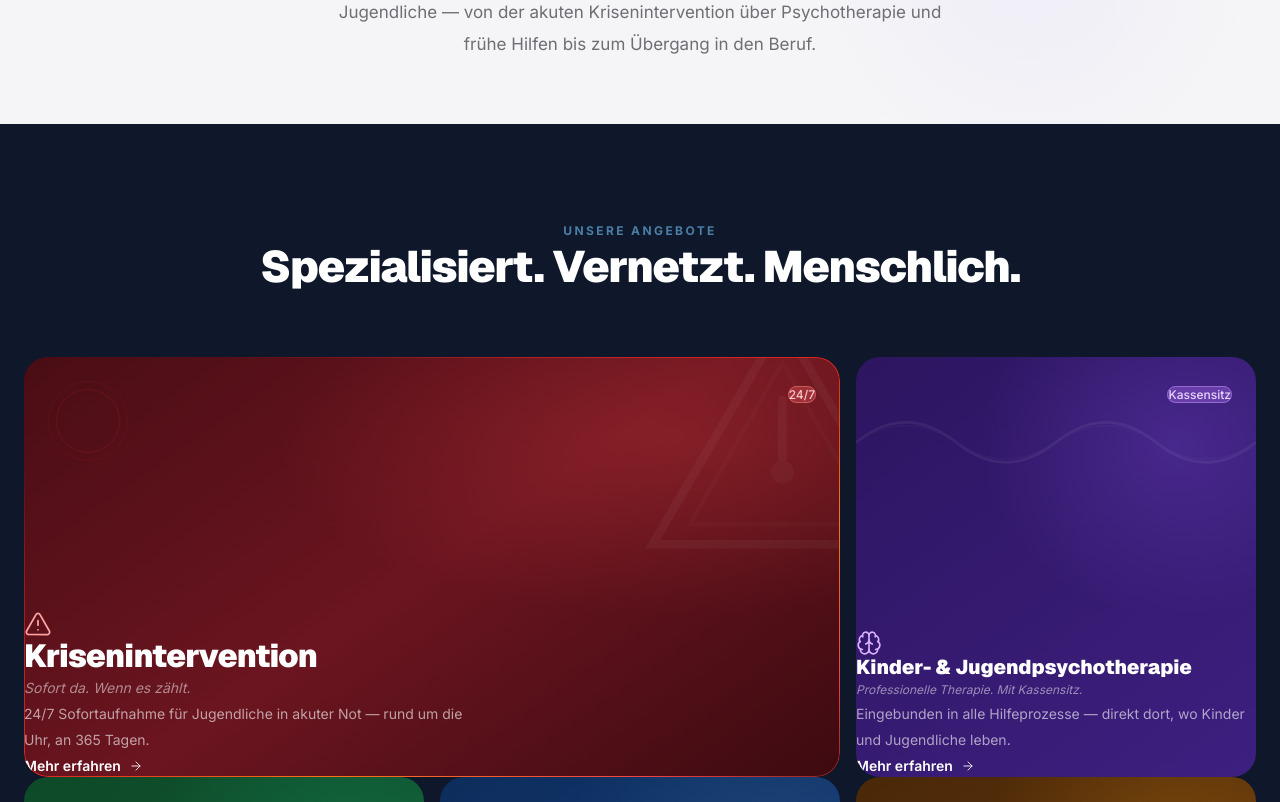
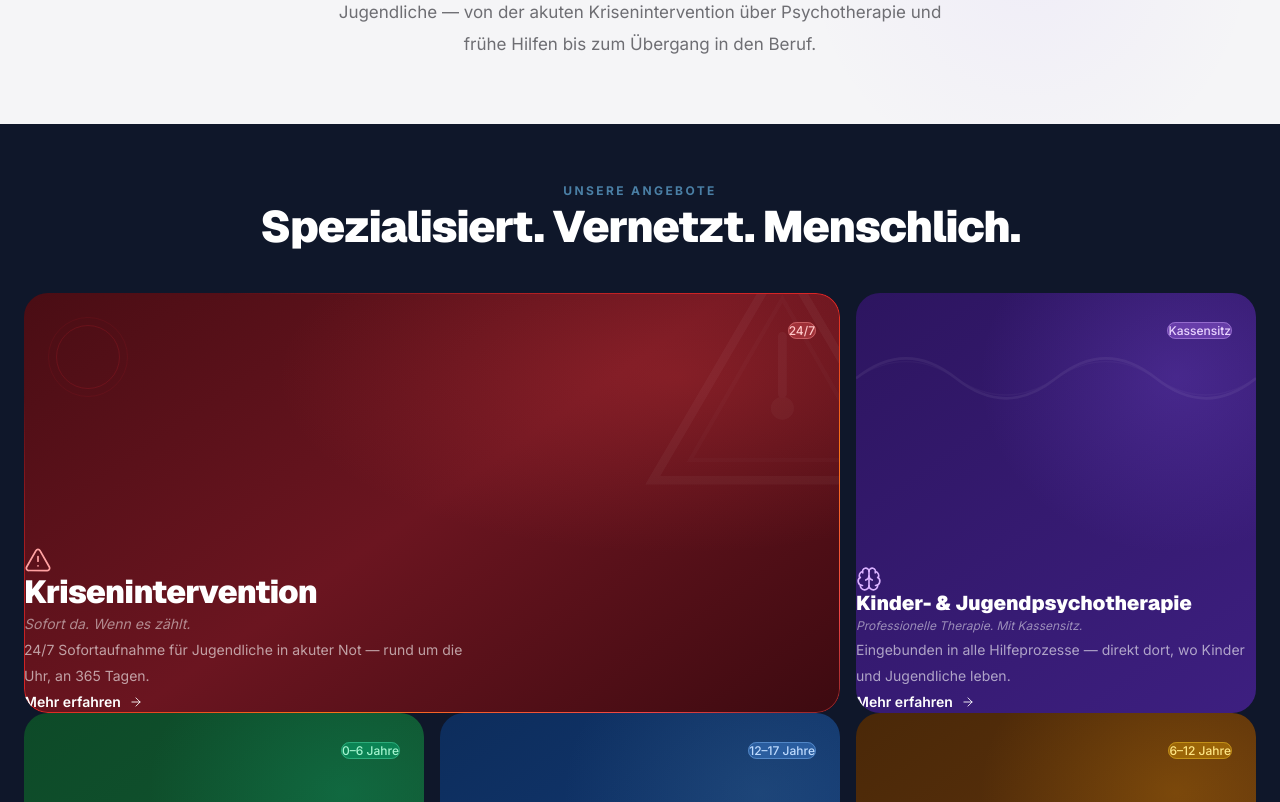
Before and after one commit to ankernetz/ankernetz, a Next.js app: page / in a window 1280 px wide. Shown: the part 1040-1842 px from the top of the page. Built offline with nearby package versions, Linux system fonts and the light colour scheme.

Commit message:
Bento padding 6rem->3.5rem, header margin 4rem->2.5rem

```diff
--- a/app/page.tsx
+++ b/app/page.tsx
@@ -271,12 +271,12 @@ export default function HomePage() {
       </section>
 
       {/* ═══ BENTO GRID — ANGEBOTE ═══ — DUNKEL */}
-      <section id="angebote" className="bg-[#0f172a]" style={{ paddingTop: "6rem", paddingBottom: "6rem" }}>
+      <section id="angebote" className="bg-[#0f172a]" style={{ paddingTop: "3.5rem", paddingBottom: "3.5rem" }}>
         <div className="site-container">
 
           {/* Abschnitts-Header */}
           <BlurFade>
-            <div className="text-center" style={{ marginBottom: "4rem" }}>
+            <div className="text-center" style={{ marginBottom: "2.5rem" }}>
               <p className="text-xs font-bold uppercase tracking-[0.2em] text-[#4A7FA5] mb-4">
                 Unsere Angebote
               </p>
```
